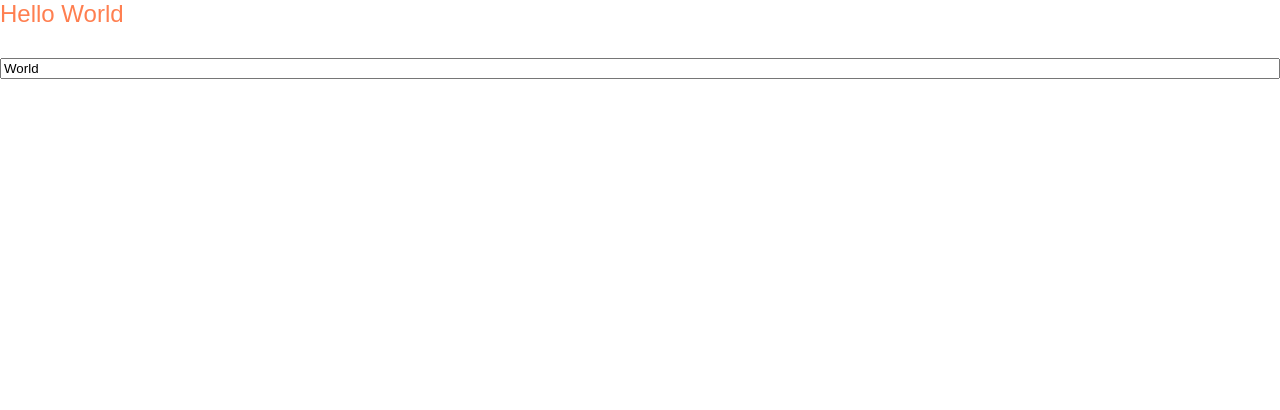
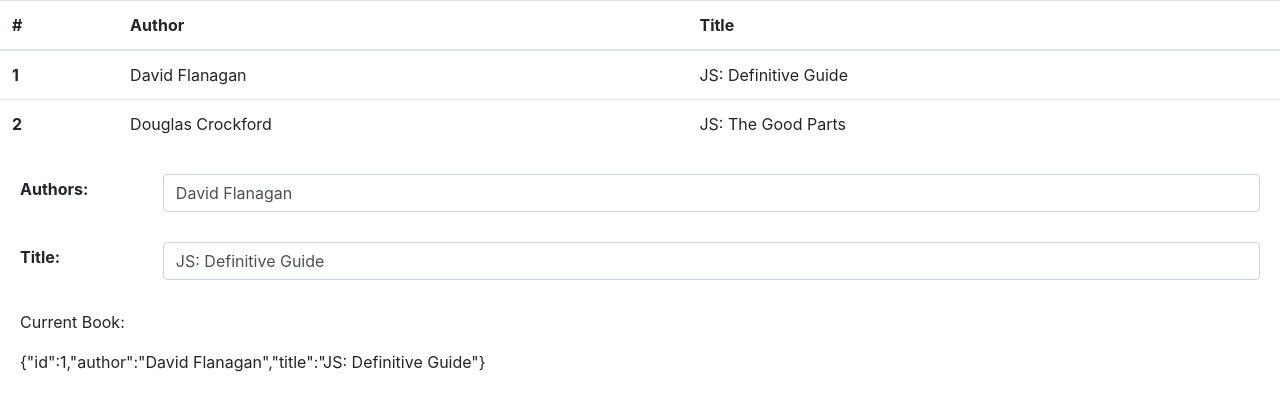
Before and after one commit to Kryjan/react16-training, a React (Create React App) app: page / in a window 1280 px wide. Shown: the top 410 px of the page. Built offline with nearby package versions, Linux system fonts and the light colour scheme.

Commit message:
custom impl to state 3

```diff
--- a/src/App.js
+++ b/src/App.js
@@ -1,17 +1,19 @@
 import React, { Component } from 'react';
-import { Hello } from './components/Hello';
+import { BookOverview } from './components/BookOverview';
 import './App.css';
-
+const books = [
+  { id: 1, author: 'David Flanagan', title: 'JS: Definitive Guide' },
+  { id: 2, author: 'Douglas Crockford', title: 'JS: The Good Parts' },
+]
 
 export class App extends Component {
 
-  world = 'World';
 
   render() {
     return (
-        <div className="book-app">
-          <Hello who={this.world}></Hello>
-        </div>
-      );
+      <div className="book-app">
+        <BookOverview books={books}></BookOverview>
+      </div>
+    );
   }
 }
--- /dev/null
+++ b/src/components/Book/Book.css
@@ -0,0 +1,27 @@
+.book-form .form-group{
+    display: flex;
+    align-items: center;
+    justify-content: space-between;
+    margin: 10px;
+    padding: 10px;
+}
+
+.book-form .form-group label{
+    flex: 2;
+}
+.book-form .form-group input{
+    flex: 15;
+}
+.book-form label {
+    font-weight: bold;
+}
+
+.book-result{
+    margin: 20px;
+}
+
+@media(max-width:700px){
+    .book-form .form-group{
+        display: block;
+    }
+}
--- /dev/null
+++ b/src/components/Book/BookDumb.js
@@ -0,0 +1,27 @@
+import React, { Fragment } from "react";
+import { FormGroup } from './FormGroup';
+import "./Book.css";
+import DiscoHoc from "./DiscoHoc";
+
+const DiscoFormGroup = DiscoHoc(FormGroup);
+
+export const BookDumb = ({ book, onAuthorChange, onTitleChange }) => (
+    <Fragment>
+        <form className="book-form">
+            <DiscoFormGroup>
+                <label htmlFor="author">Authors:</label>
+                <input value={book.author} onChange={onAuthorChange} type="text" className="form-control" id="author"></input>
+            </DiscoFormGroup>
+            <DiscoFormGroup>
+                <label htmlFor="title">Title:</label>
+                <input value={book.title} onChange={onTitleChange} type="text" className="form-control" id="title"></input>
+            </DiscoFormGroup>
+        </form>
+        <div className="book-result">
+            <p>Current Book:</p>
+            <span>
+                {JSON.stringify(book)}
+            </span>
+        </div>
+    </Fragment>
+);
--- /dev/null
+++ b/src/components/Book/DiscoHoc.js
@@ -0,0 +1,45 @@
+import React, { Component } from "react";
+
+export default function DiscoHoc(WrappedComponent) {
+    return class DiscoHocWrapper extends Component {
+        constructor(props) {
+            super(props);
+            this.updateColors = this.updateColors.bind(this);
+        }
+
+        componentDidMount() {
+            window.addEventListener('resize', this.updateColors);
+        }
+
+        componentWillUnmount() {
+            window.removeEventListener('resize', this.updateColors);
+        }
+
+        updateColors() {
+            const bgColor = this.getRandomColor();
+            this.setState({
+                bgColor,
+                color: this.pickFontColor(bgColor),
+            })
+        }
+
+        getRandomColor() {
+            const hexAlpha = '0123456789ABCDEF';
+            return [...Array(6)]
+                .map(_ => (Math.floor(Math.random() * 16)))
+                .map(randIndex => hexAlpha[randIndex])
+                .reduce((acc, nextHex) => `${acc}${nextHex}`, '#');
+        }
+
+        pickFontColor(bgColor) {
+            return bgColor.replace('#', '0x') > (0xffffff / 2) ? '#333' : '#fff'
+        }
+
+        render() {
+            return <WrappedComponent
+                {...this.props}
+                {...this.state}
+            />
+        }
+    }
+};
--- /dev/null
+++ b/src/components/Book/FormGroup.js
@@ -0,0 +1,11 @@
+import React from 'react';
+
+export const FormGroup = ({ children, bgColor, color }) => (
+    <div className="form-group"
+        style={{
+            backgroundColor: bgColor,
+            color: color
+        }}>
+        {children}
+    </div>
+)
--- /dev/null
+++ b/src/components/Book/index.js
@@ -0,0 +1,37 @@
+import React, { Component } from "react";
+import { BookDumb } from "./BookDumb";
+
+const updateBook = (props) => (bookPartial) => ({ ...props.book, ...bookPartial });
+
+export class Book extends Component {
+
+    constructor(props) {
+        super(props);
+        this.onTitleChange = this.onTitleChange.bind(this);
+        this.onAuthorChange = this.onAuthorChange.bind(this);
+        ////////////////////
+        this.myUpdateBook = updateBook(this.props);
+    }
+
+    onTitleChange(event) {
+        const title = event.target.value;
+        ////////////////////
+        const newBook = this.myUpdateBook({ title });
+        this.props.onBookChange && this.props.onBookChange(newBook);
+    }
+
+    onAuthorChange(event) {
+        const author = event.target.value;
+        ////////////////////
+        const newBook = this.myUpdateBook({ author });
+        this.props.onBookChange && this.props.onBookChange(newBook);
+    }
+
+    render() {
+        return <BookDumb
+            onAuthorChange={this.onAuthorChange}
+            onTitleChange={this.onTitleChange}
+            {...this.props}
+        />
+    }
+}
--- /dev/null
+++ b/src/components/BookOverview/BookOverviewDumb.js
@@ -0,0 +1,10 @@
+import React from 'react';
+import { Book } from '../Book';
+import { BookTableDumb } from './BookTableDumb'
+
+export const BookOverviewDumb = ({ books, onBookChange, onBookSelect, currentBook }) => (
+    <div>
+        <BookTableDumb books={books} onBookSelect={onBookSelect}></BookTableDumb>
+        <Book book={currentBook} onBookChange={onBookChange}></Book>
+    </div>
+)
--- /dev/null
+++ b/src/components/BookOverview/BookTableDumb.js
@@ -0,0 +1,23 @@
+import React from 'react';
+
+export const BookTableDumb = ({ books, onBookSelect }) => (
+    <table className="table table-hover">
+        <thead>
+            <tr>
+                <th scope="col">#</th>
+                <th scope="col">Author</th>
+                <th scope="col">Title</th>
+            </tr>
+        </thead>
+        <tbody>
+            {books.map((book, i) => (
+                <tr key={book.id} onClick={() => onBookSelect(i)}>
+                    <th scope="row">{i + 1}</th>
+                    <td>{book.author}</td>
+                    <td> {book.title}</td>
+                </tr>
+            ))}
+            <tr></tr>
+        </tbody>
+    </table>
+)
--- /dev/null
+++ b/src/components/BookOverview/index.js
@@ -0,0 +1,39 @@
+import React, { Component } from "react";
+
+import { BookOverviewDumb } from './BookOverviewDumb';
+
+export class BookOverview extends Component {
+    constructor(props) {
+        super(props);
+        this.state = {
+            books: props.books,
+            selectedBookIndex: 0,
+            currentBook: props.books[0]
+        };
+        this.onBookSelect = this.onBookSelect.bind(this);
+        this.onBookChange = this.onBookChange.bind(this);
+    }
+
+    onBookSelect(i) {
+        console.log(i);
+        this.setState((prevState, props) => ({
+            currentBook: prevState.books[i],
+        }));
+    }
+
+    onBookChange(newBook) {
+        this.setState((prevState, props) => ({
+            currentBook: newBook
+        }))
+    }
+
+    render() {
+        return (
+            <BookOverviewDumb
+                onBookSelect={this.onBookSelect}
+                onBookChange={this.onBookChange}
+                {...this.state}
+            />
+        );
+    }
+}
--- a/src/index.js
+++ b/src/index.js
@@ -3,6 +3,7 @@ import ReactDOM from 'react-dom';
 import './index.css';
 import { App } from './App';
 import registerServiceWorker from './registerServiceWorker';
+import 'bootstrap/dist/css/bootstrap.css';
 
 ReactDOM.render(<App />, document.getElementById('root'));
 registerServiceWorker();
```
Also changed, not shown: 2 other files (tests, documents, lock files or other folders).
